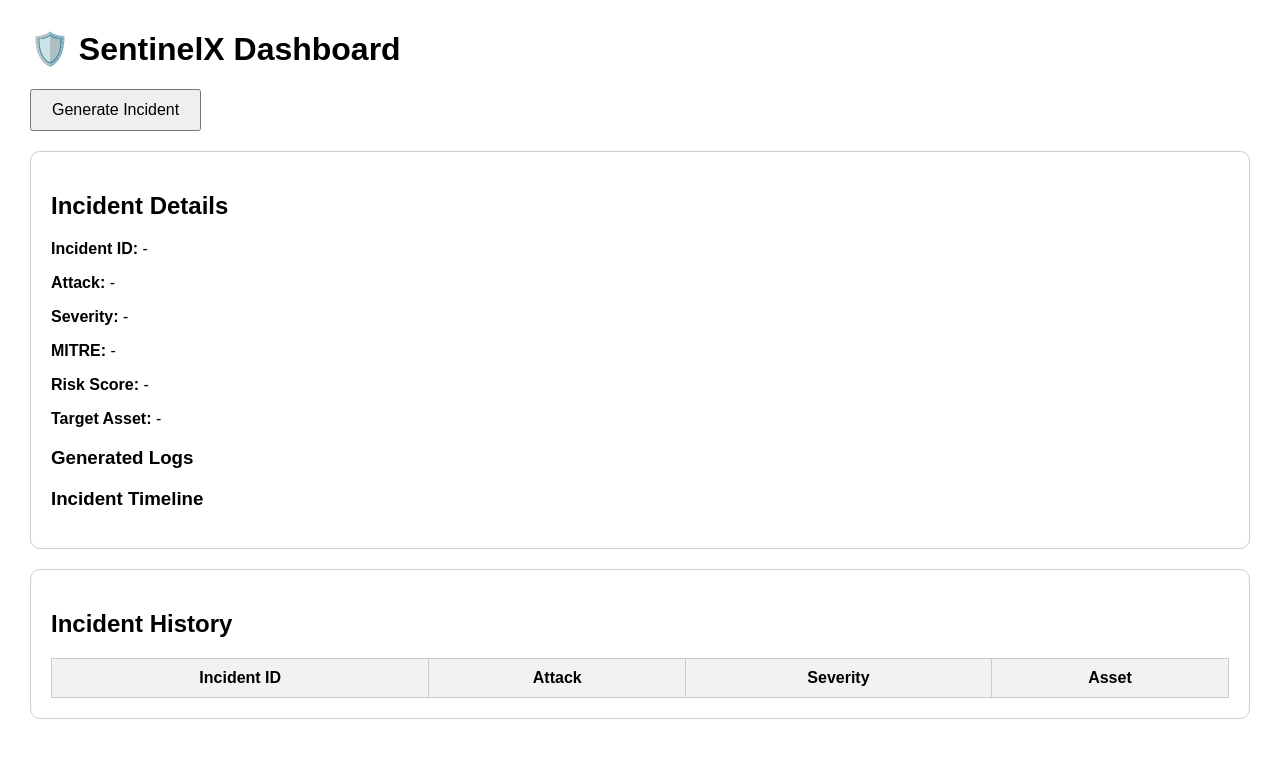
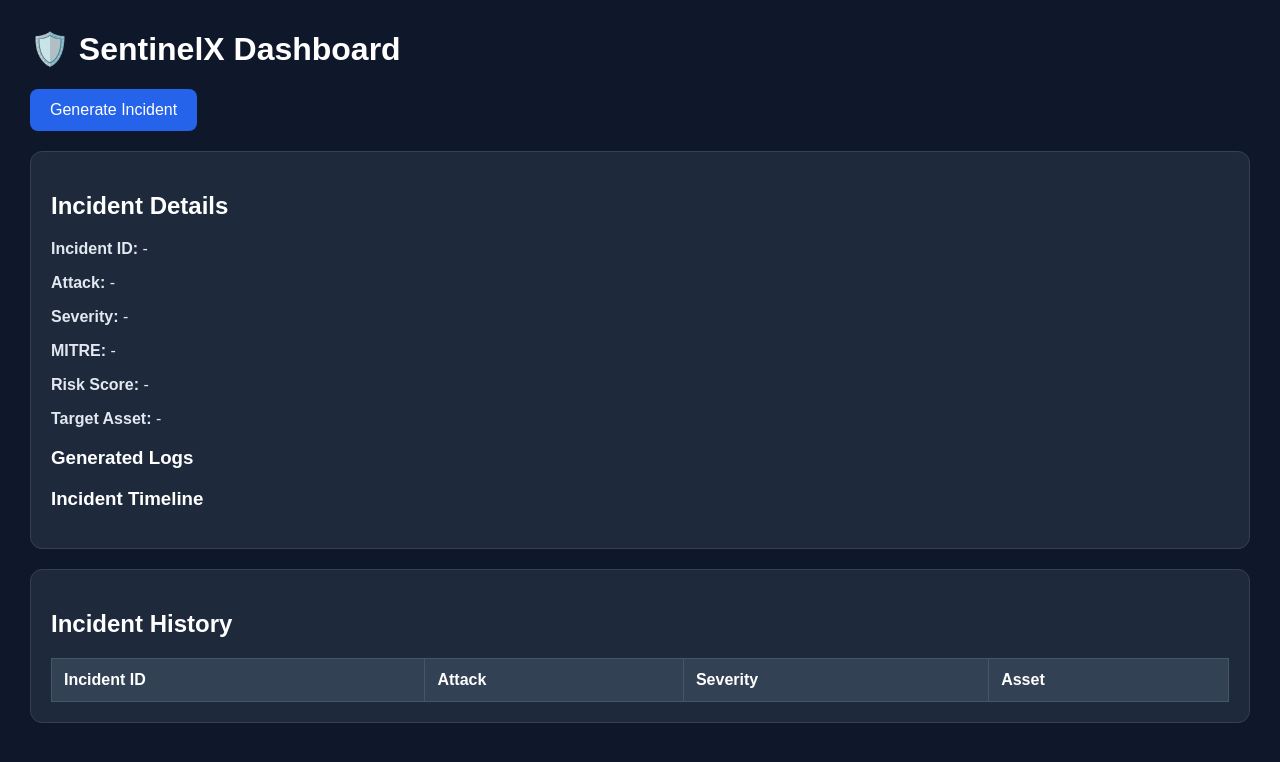
Before and after one commit to AsimSiddiqui1/SentinelX, a Python web app: template backend/templates/index.html in a window 1280 px wide. Shown: the top 762 px of the page. Run offline with Jinja, Linux system fonts and the light colour scheme; the template is opened without the code that fills it, so the values that code supplies are empty.

Commit message:
Update index.html

```diff
--- a/backend/templates/index.html
+++ b/backend/templates/index.html
@@ -7,41 +7,36 @@
     <style>
 
 body {
+    background-color: #0f172a;
+    color: #e2e8f0;
     font-family: Arial, sans-serif;
     margin: 30px;
 }
 
+h1, h2, h3 {
+    color: white;
+}
+
 button {
-            padding: 10px 20px;
+    background: #2563eb;
+    color: white;
+    border: none;
+    padding: 12px 20px;
+    border-radius: 8px;
+    cursor: pointer;
     font-size: 16px;
-            cursor: pointer;
+}
+
+button:hover {
+    background: #1d4ed8;
 }
 
 .card {
+    background: #1e293b;
+    border-radius: 12px;
+    padding: 20px;
     margin-top: 20px;
-            padding: 20px;
-            border: 1px solid #ccc;
-            border-radius: 10px;
-        }
-
-        .critical {
-            color: red;
-            font-weight: bold;
-        }
-
-        .high {
-            color: orange;
-            font-weight: bold;
-        }
-
-        .medium {
-            color: goldenrod;
-            font-weight: bold;
-        }
-
-        .low {
-            color: green;
-            font-weight: bold;
+    border: 1px solid #334155;
 }
 
 table {
@@ -50,17 +45,77 @@
     margin-top: 20px;
 }
 
-        table, th, td {
-            border: 1px solid #ccc;
-        }
-
 th {
-            padding: 10px;
-            background: #f2f2f2;
+    background: #334155;
+    color: white;
 }
 
 td {
-            padding: 10px;
+    background: #1e293b;
+}
+
+th, td {
+    border: 1px solid #475569;
+    padding: 12px;
+    text-align: left;
+}
+
+.critical {
+    background: #dc2626;
+    color: white;
+    padding: 5px 10px;
+    border-radius: 20px;
+    font-weight: bold;
+}
+
+.high {
+    background: #ea580c;
+    color: white;
+    padding: 5px 10px;
+    border-radius: 20px;
+    font-weight: bold;
+}
+
+.medium {
+    background: #ca8a04;
+    color: white;
+    padding: 5px 10px;
+    border-radius: 20px;
+    font-weight: bold;
+}
+
+.low {
+    background: #16a34a;
+    color: white;
+    padding: 5px 10px;
+    border-radius: 20px;
+    font-weight: bold;
+}
+
+.stats-container {
+    display: flex;
+    gap: 20px;
+    margin-top: 20px;
+}
+
+.stat-card {
+    background: #1e293b;
+    padding: 20px;
+    border-radius: 10px;
+    width: 180px;
+    text-align: center;
+    border: 1px solid #334155;
+}
+
+.stat-card h3 {
+    margin: 0;
+    color: #94a3b8;
+}
+
+.stat-card p {
+    font-size: 28px;
+    font-weight: bold;
+    margin-top: 10px;
 }
 
 </style>
```
Lines whose indentation alone changed are shown as unchanged.
